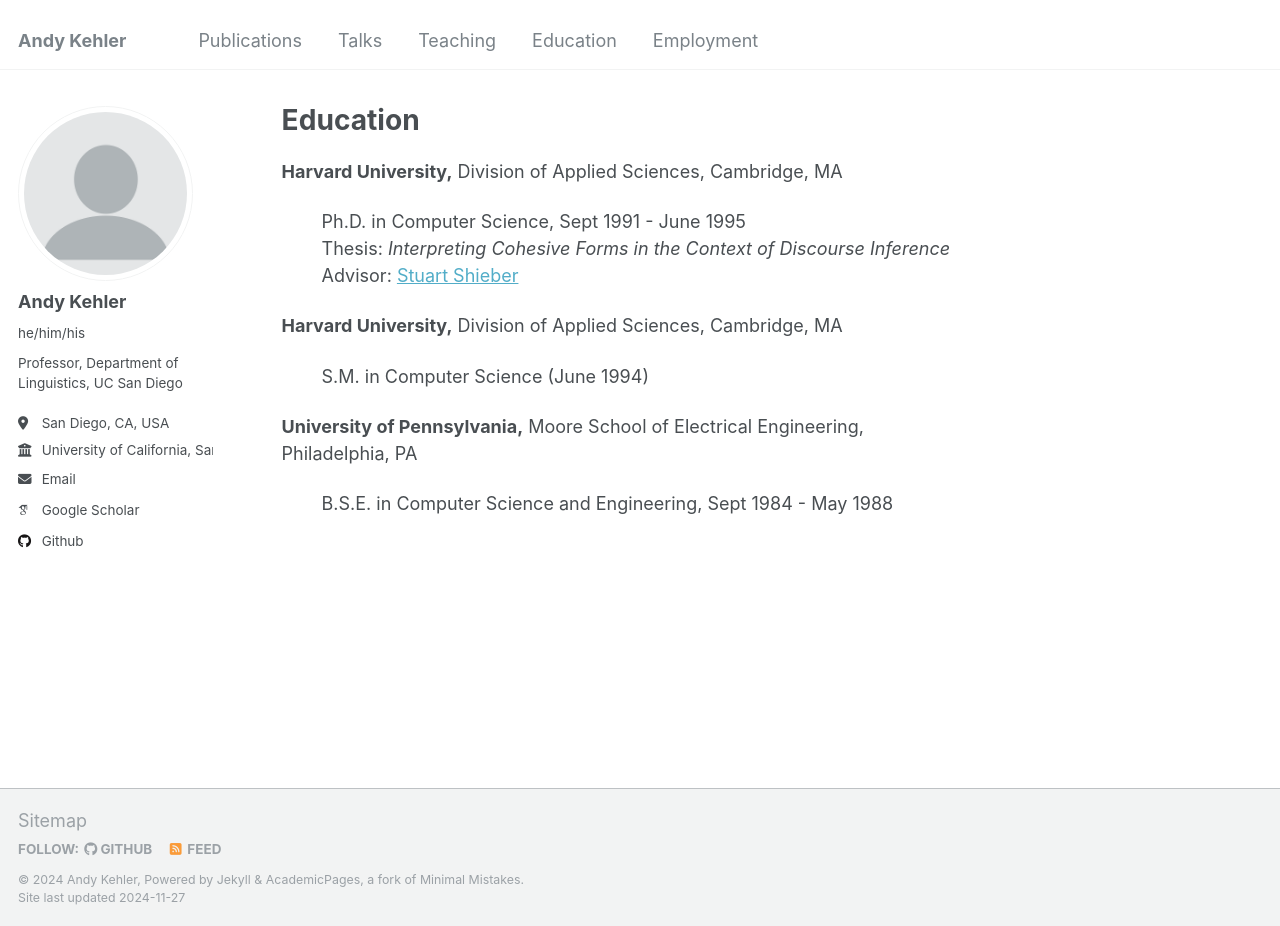
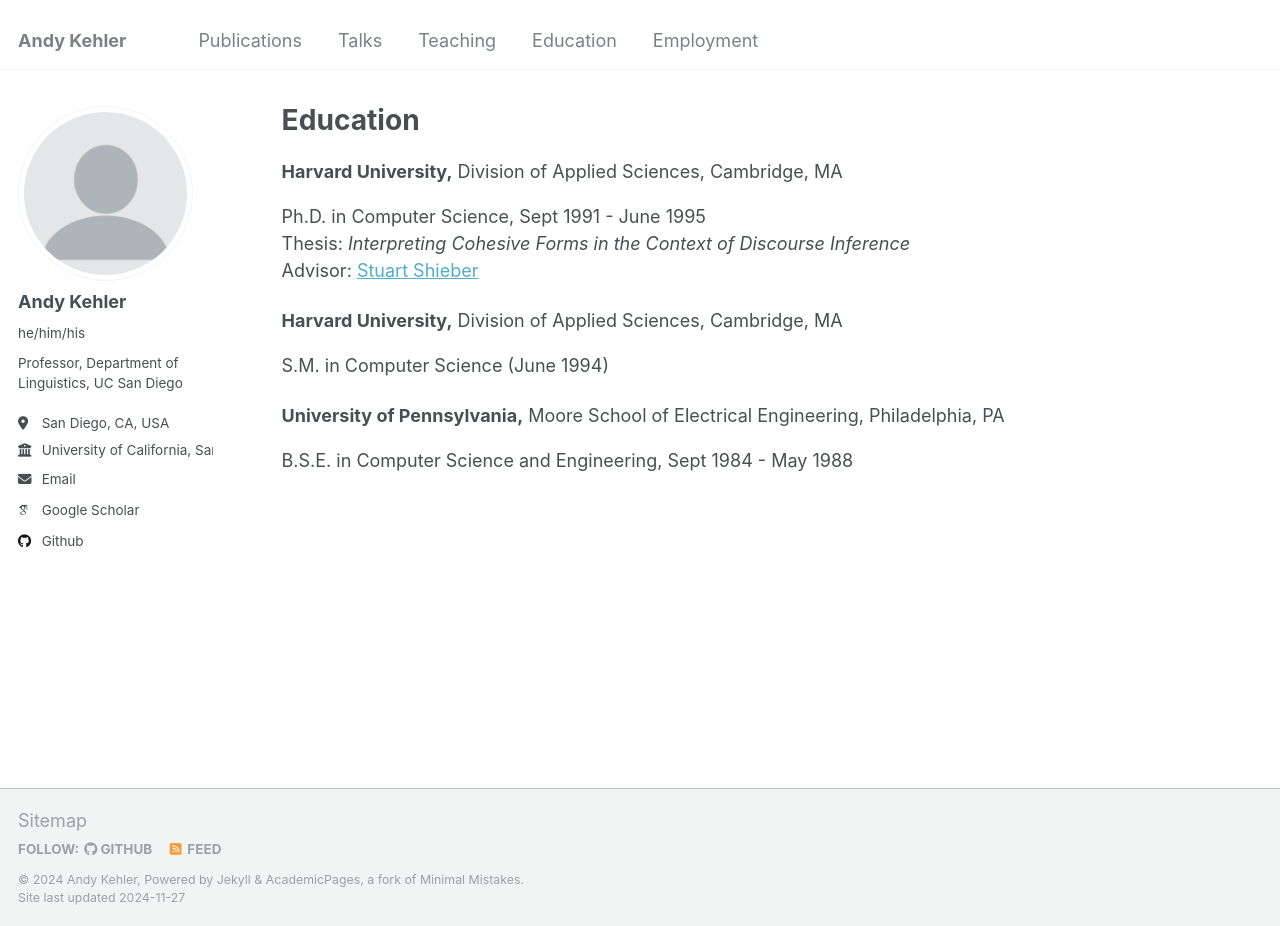
Before and after one commit to akehler/akehler.github.io, a Jekyll site: the page built from _pages/education.html, in a window 1280 px wide and 926 px high. Built offline with Jekyll 4.4.1, drawn with Linux system fonts in a browser that asks for light colours; some web fonts are replaced.

Commit message:
Update education.html

```diff
--- a/_pages/education.html
+++ b/_pages/education.html
@@ -9,11 +9,11 @@ author_profile: true
 
 <P>
 <DL>
-<DD><P>
+<P>
 <DT><STRONG>Harvard University,</STRONG>
 Division of Applied Sciences, Cambridge, MA
 <p>
-<DD>Ph.D. in Computer Science, Sept 1991 - June 1995
+Ph.D. in Computer Science, Sept 1991 - June 1995
 <BR>
 Thesis: <I>Interpreting Cohesive Forms
 in the Context of Discourse Inference</I>
@@ -24,13 +24,13 @@ in the Context of Discourse Inference</I>
 <DT><STRONG>Harvard University,</STRONG>
 Division of Applied Sciences, Cambridge, MA
 <p>
-<DD>S.M. in Computer Science (June 1994)
+S.M. in Computer Science (June 1994)
 
 <br>
 <P>
 <DT><STRONG>University of Pennsylvania,</STRONG>
 Moore School of Electrical
-Engineering, <br>Philadelphia, PA
+Engineering, Philadelphia, PA
 <p>
-<DD>B.S.E. in Computer Science and Engineering, Sept 1984 - May 1988
+B.S.E. in Computer Science and Engineering, Sept 1984 - May 1988
 </DL>
```
